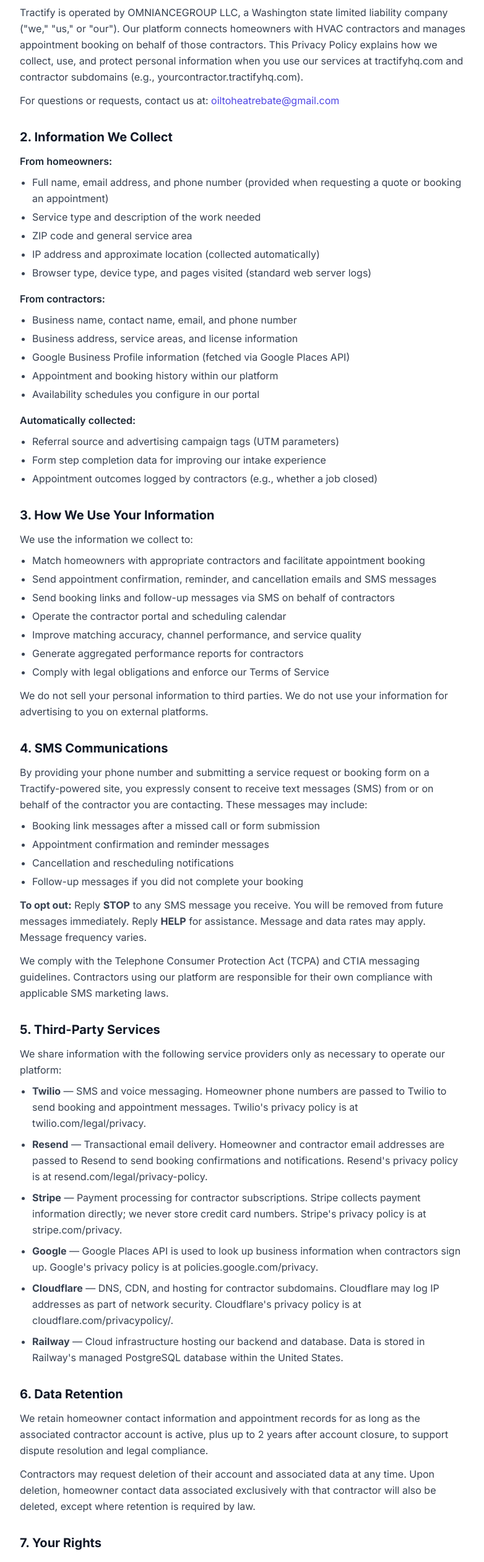
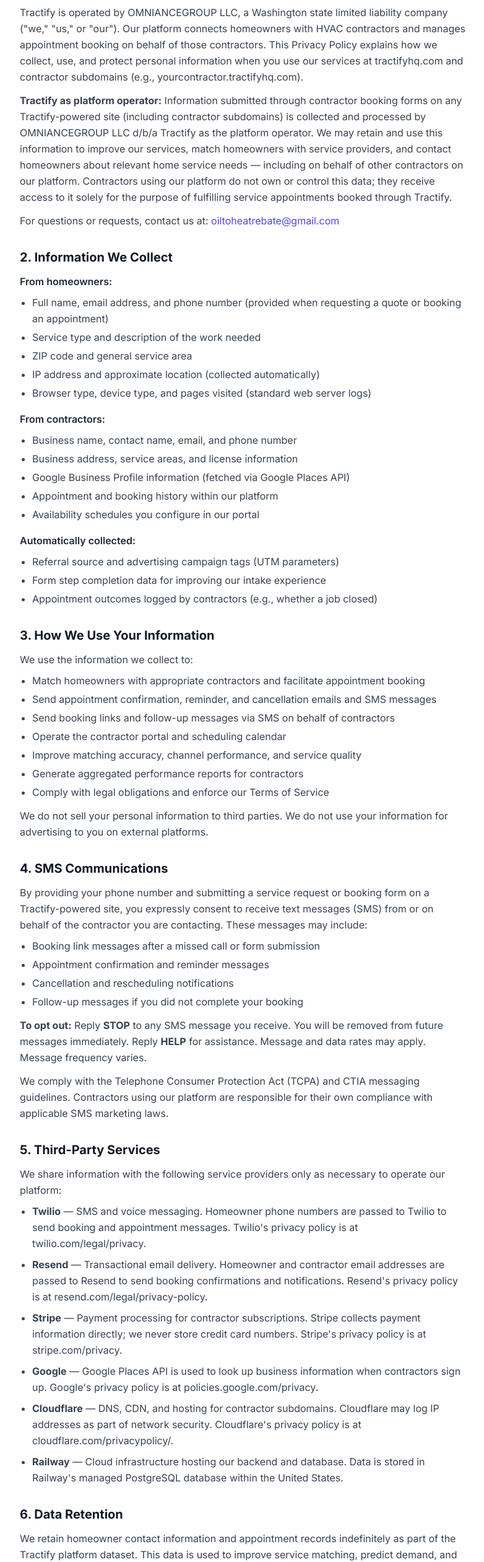
Before and after one commit to ProBookHQ-source/probook-hq, a React (Vite) app in the folder frontend/: page /privacy in a window 1280 px wide. Shown: the part 234-2754 px from the top of the page at 62% size, without its empty margins (248-1030 px from the left). Built offline with nearby package versions, Linux system fonts and the light colour scheme; no server answers.

Commit message:
Update Privacy Policy: Tractify as platform operator + homeowner data retention rights

```diff
--- a/frontend/src/pages/PrivacyPolicy.jsx
+++ b/frontend/src/pages/PrivacyPolicy.jsx
@@ -33,6 +33,9 @@ export default function PrivacyPolicy() {
               Tractify is operated by OMNIANCEGROUP LLC, a Washington state limited liability company ("we," "us," or "our").
               Our platform connects homeowners with HVAC contractors and manages appointment booking on behalf of those contractors.
               This Privacy Policy explains how we collect, use, and protect personal information when you use our services at tractifyhq.com and contractor subdomains (e.g., yourcontractor.tractifyhq.com).
+            </p>
+            <p className="mt-3">
+              <strong>Tractify as platform operator:</strong> Information submitted through contractor booking forms on any Tractify-powered site (including contractor subdomains) is collected and processed by OMNIANCEGROUP LLC d/b/a Tractify as the platform operator. We may retain and use this information to improve our services, match homeowners with service providers, and contact homeowners about relevant home service needs — including on behalf of other contractors on our platform. Contractors using our platform do not own or control this data; they receive access to it solely for the purpose of fulfilling service appointments booked through Tractify.
             </p>
             <p className="mt-3">
               For questions or requests, contact us at: <a href={`mailto:${CONTACT_EMAIL}`} className="text-indigo-600 hover:underline">{CONTACT_EMAIL}</a>
@@ -117,10 +120,13 @@ export default function PrivacyPolicy() {
           <section>
             <h2 className="text-xl font-bold text-gray-900 mb-3">6. Data Retention</h2>
             <p>
-              We retain homeowner contact information and appointment records for as long as the associated contractor account is active, plus up to 2 years after account closure, to support dispute resolution and legal compliance.
+              We retain homeowner contact information and appointment records indefinitely as part of the Tractify platform dataset. This data is used to improve service matching, predict demand, and contact homeowners about relevant home service needs — including after the contractor who originally served them is no longer active on the platform.
             </p>
             <p className="mt-3">
-              Contractors may request deletion of their account and associated data at any time. Upon deletion, homeowner contact data associated exclusively with that contractor will also be deleted, except where retention is required by law.
+              Contractors may request deletion of their own account and business information at any time. Contractor account closure does not trigger deletion of homeowner records, which are owned and retained by Tractify as the platform operator.
+            </p>
+            <p className="mt-3">
+              Homeowners may request deletion of their personal information (name, email, phone number, address) by contacting us at <a href={`mailto:${CONTACT_EMAIL}`} className="text-indigo-600 hover:underline">{CONTACT_EMAIL}</a>. We will process deletion requests within 30 days. We may retain de-identified and aggregated data derived from your information indefinitely for product improvement, analytics, and AI model training purposes, even after deletion of your personal information. De-identified data cannot reasonably be used to identify you.
             </p>
           </section>
 
```
